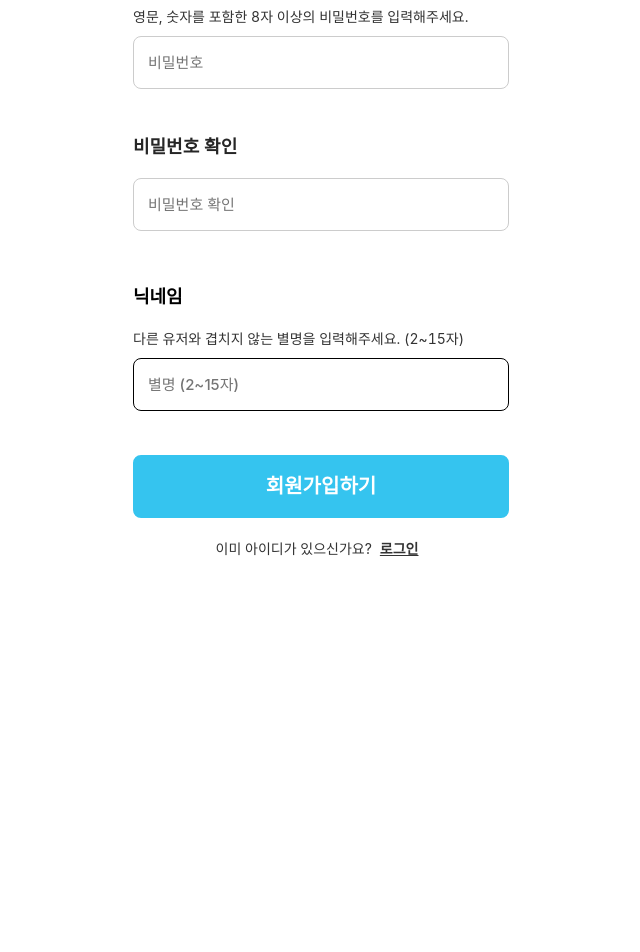
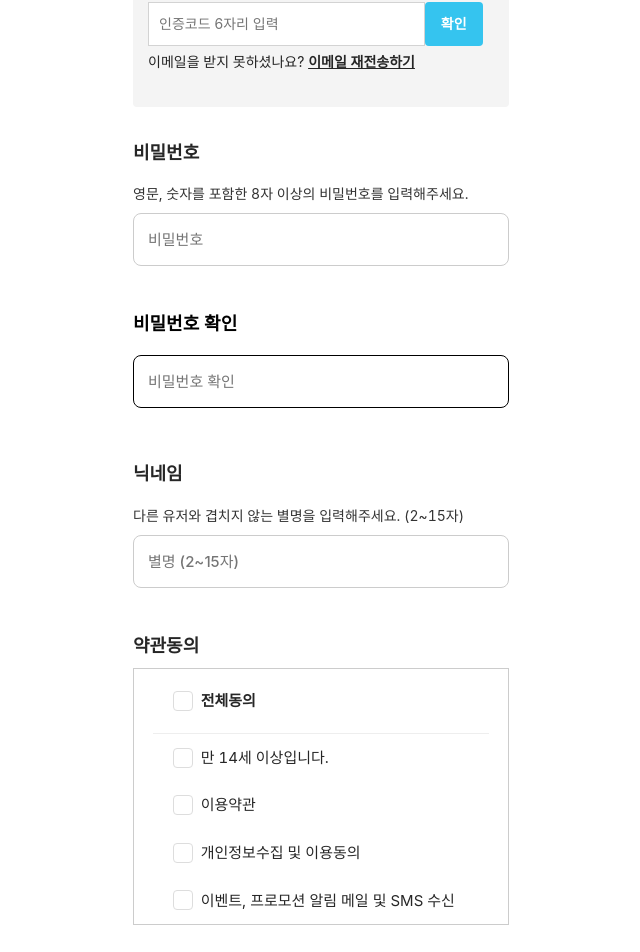
Before and after one commit to TodayHouse/TodayHouse-Frontend, a React (Create React App) app: page /signup in a window 1280 px wide. Shown: the part 516-1468 px from the top of the page, without its empty margins (319-959 px from the left). Before the commit the page ends 1096 px from the top, so only its background shows below. Built offline with nearby package versions, Linux system fonts and the light colour scheme; no server answers.

Commit message:
회원가입 api 연동 test를 위한 코드 작성

```diff
--- a/package.json
+++ b/package.json
@@ -8,7 +8,7 @@
     "@testing-library/react": "^12.1.2",
     "@testing-library/user-event": "^13.5.0",
     "antd": "^4.18.3",
-    "axios": "^0.25.0",
+    "axios": "0.25.0",
     "draft-js": "^0.11.7",
     "jquery": "^3.6.0",
     "materialize-css": "1.0.0-rc.2",
--- a/src/Store.jsx
+++ b/src/Store.jsx
@@ -1,5 +1,5 @@
 import {configureStore,createSlice,combineReducers} from '@reduxjs/toolkit'
-import {product} from './reducer'
+import {product,signup} from './reducer'
 
 const slicer = createSlice({
     name:"Reducer",
@@ -15,7 +15,7 @@ const slicer = createSlice({
     }
 })
 
-const rootReducer = combineReducers({slicer:slicer.reducer, product:product.reducer})
+const rootReducer = combineReducers({slicer:slicer.reducer, product:product.reducer, signup:signup.reducer})
 const store = configureStore({reducer: rootReducer}) //redux toolkit 사용가능
 
 export const {navChange} = slicer.actions //export할 reducer들 이름
--- a/src/pages/Signup/Signup.js
+++ b/src/pages/Signup/Signup.js
@@ -2,6 +2,12 @@ import React, { Fragment, useState, useEffect } from 'react'
 import styled from 'styled-components'
 import $ from 'jquery'
 import { useNavigate } from 'react-router-dom'
+import axios from 'axios'
+import { EmailVerifyView, AgreeView } from './components'
+import theme from '../../theme'
+import { useSelector } from 'react-redux'
+
+const url = theme.apiUrl
 
 const Signup = () => {
   const navigate = useNavigate()
@@ -61,17 +67,43 @@ const Signup = () => {
   }
 
   const testEmailCertification = (str) => {
+    const fullEmail = form.email + '@' + form.emailSuffix
     // 이메일 인증하기 버튼 눌렀을 때 인증 실패하면 메시지 띄우면 됨(이메일 형식 예외 케이스 굳이 안 짜도 됨)
     // 이메일이 가입된 이메일인지, 아니라면 이메일 형식에 맞는지 -> 맞다면 인증 코드 전송
+    axios.get(url + `/users/emails/${fullEmail}/exist`).then((response) => {
+      if (response.data.result) {
+        //중복된 이메일
+        setEmailCheckMsg('이미 가입된 이메일입니다.')
+      }
 
-    if (str === 'test@naver.com') {
-      setEmailCheckMsg('이미 가입된 이메일입니다.')
-    } else {
+      //이메일 중복 아닐 경우
+      else {
         setEmailCheckMsg('')
         emailCheckFunc()
-      if (emailCheckMsg === '') alert('이메일에서 인증 코드를 확인해주세요.')
+        if (emailCheckMsg === '') {
+          if (form.email === '') alert('이메일을 입력해주세요.')
+          else {
+            const data = { email: fullEmail }
+            axios
+              .post(url + '/emails/token/send', data, {
+                headers: {
+                  'Content-Type': 'application/json',
+                },
+              })
+              .then((response) => {
+                console.log(response)
+                if (response.data.isSuccess) {
+                  alert('이메일에서 인증코드를 확인해주세요.')
+                }
+              })
+              .catch((e) => {
+                console.log('error log : ' + e)
+              })
+          }
+        }
       }
       setEmailCheck(str) // 어떤 경우에서든 emailCheck 값 변경
+    }) //end axios
   }
 
   // 비밀번호와 비밀번호 확인이 일치하거나, 비밀번호 확인 칸이 비어있는 경우 true 반환
@@ -108,8 +140,18 @@ const Signup = () => {
   // 닉네임 형식 체크 함수
   const nicknameCheckFunc = () => {
     if (nicknameRegExp(form.nickname) || form.nickname.length === 0) {
+      axios
+        .get(url + `users/nickname/${form.nickname}/exist`)
+        .then((response) => {
+          if (response.data.result) {
+            //닉네임 중복
+            setNicknameCheckMsg('사용 중인 닉네임입니다.')
+            setTextColor({ nickname: 'red' })
+          } else {
             setNicknameCheckMsg('')
             setTextColor({ nickname: 'black' })
+          }
+        })
     } else if (form.nickname.length < 2) {
       setNicknameCheckMsg('2자 이상 입력해주세요.')
       setTextColor({ nickname: 'red' })
@@ -117,11 +159,30 @@ const Signup = () => {
       setNicknameCheckMsg('15자 이하로 입력해주세요.')
       setTextColor({ nickname: 'red' })
     }
+    //  else {
+    //   //형식에 맞을 경우
+    //   if (form.nickname === '이준수') {
+    //     setNicknameCheckMsg('사용 중인 닉네임입니다.')
+    //     setTextColor({ nickname: 'red' })
+    //   }
+    //   //
+    //   //
+    //   //
+    //   //
+    //   //
+    //   //
+    //   //
+    //   //
+    //   //
+    // }
   }
 
+  const agree = useSelector((state) => state.signup.agree)
+
   const signupCheckFunc = () => {
+    const fullEmail = form.email + '@' + form.emailSuffix
     if (
-      form.email + '@' + form.emailSuffix === emailCheck && // 임시 저장 값 == 현재 이메일 칸에 들어있는 값 이어야함
+      fullEmail === emailCheck && // 임시 저장 값 == 현재 이메일 칸에 들어있는 값 이어야함
       form.email.length > 0 &&
       emailCheckMsg === '' &&
       form.password.length > 0 &&
@@ -131,7 +192,29 @@ const Signup = () => {
       form.nickname.length > 0 &&
       nicknameCheckMsg === ''
     ) {
-      alert('회원가입이 완료되었습니다.')
+      axios
+        .post(
+          url + 'users/signup',
+          {
+            email: fullEmail,
+            password1: form.password,
+            password2: form.repassword,
+            nickname: form.nickname,
+            agreeAge: agree[0],
+            agreeTOS: agree[1],
+            agreePICU: agree[2],
+            agreePromotion: agree[3],
+          },
+          {
+            headers: {
+              'Content-Type': 'application/json',
+            },
+          },
+        )
+        .then((response) => {
+          if (response.data.isSuccess) alert('회원가입이 완료되었습니다.')
+        })
+        .catch((e) => console.log(e))
     } else alert('입력하신 정보를 다시 확인해주세요.')
   }
 
@@ -285,6 +368,7 @@ const Signup = () => {
             >
               <ButtonText>이메일 인증하기</ButtonText>
             </EmailButton>
+            <EmailVerifyView email={form.email + '@' + form.emailSuffix} />
           </EmailContainer>
           <PasswordContainer>
             <Label style={{ color: textColor.password }}>비밀번호</Label>
@@ -330,6 +414,7 @@ const Signup = () => {
             </Nickname>
             <ErrorText>{nicknameCheckMsg}</ErrorText>
           </NicknameContainer>
+          <AgreeView />
           <div
             style={{
               display: 'flex',
--- /dev/null
+++ b/src/pages/Signup/components/AgreeView.js
@@ -0,0 +1,110 @@
+import React, { useEffect, useState } from 'react'
+import styled from 'styled-components'
+import { AgreeElement, Checkbox } from '../elements'
+import { useDispatch } from 'react-redux'
+import { changeAgree } from '../../../reducer/signup'
+
+const texts = [
+  '만 14세 이상입니다.',
+  '이용약관',
+  '개인정보수집 및 이용동의',
+  '이벤트, 프로모션 알림 메일 및 SMS 수신',
+]
+const AgreeView = () => {
+  const dispatch = useDispatch()
+  const [agree, setAgree] = useState([false, false, false, false])
+  const [allAgree, setAllAgree] = useState(false)
+
+  const onClick = (idx) => {
+    //누른 항목의 bool값 변경
+    let arr = []
+    for (let i = 0; i < 4; i++) {
+      if (idx === i) arr.push(!agree[i])
+      else arr.push(agree[i])
+    }
+    setAgree(arr)
+  }
+
+  const onAllClick = () => {
+    //전체 동의 logic
+    let cnt = 0
+    for (let i = 0; i < 4; i++) {
+      if (agree[i]) cnt += 1
+    }
+    if (cnt === 4) {
+      setAgree([false, false, false, false])
+      setAllAgree(false)
+    } else {
+      setAgree([true, true, true, true])
+      setAllAgree(true)
+    }
+  }
+
+  useEffect(() => {
+    dispatch(changeAgree(agree))
+
+    let cnt = 0
+    for (let i = 0; i < 4; i++) {
+      if (agree[i]) cnt += 1
+    }
+
+    if (cnt === 4) setAllAgree(true)
+    else setAllAgree(false)
+  }, [agree])
+
+  useEffect(() => {
+    setAgree([false, false, false, false])
+  }, [])
+
+  return (
+    <Wrap>
+      <Label>약관동의</Label>
+      <Container>
+        <AllAgree onClick={onAllClick}>
+          <Checkbox isClicked={allAgree} />
+          <Text>전체동의</Text>
+        </AllAgree>
+        {texts.map((data, idx) => (
+          <AgreeElement
+            key={idx}
+            text={data}
+            onClick={() => {
+              onClick(idx)
+            }}
+            isClicked={agree[idx]}
+          />
+        ))}
+      </Container>
+    </Wrap>
+  )
+}
+
+const Wrap = styled.div`
+  width: 100%;
+  margin-bottom: 30px;
+`
+const Container = styled.div`
+  width: 100%;
+  display: flex;
+  flex-direction: column;
+  align-items: center;
+  border: 1px solid #cccccc;
+`
+const AllAgree = styled.div`
+  width: 90%;
+  display: flex;
+  align-items: center;
+  padding: 20px;
+  border-bottom: 1px solid #eeeeee;
+`
+const Text = styled.span`
+  font-weight: bold;
+  font-size: 15px;
+  margin-left: 8px;
+`
+const Label = styled.p`
+  font-size: 18px;
+  font-weight: bold;
+  margin: 8px 0px;
+`
+export default AgreeView
--- /dev/null
+++ b/src/pages/Signup/components/EmailVerifyView.js
@@ -0,0 +1,81 @@
+import React, { useEffect, useState } from 'react'
+import styled from 'styled-components'
+import axios from 'axios'
+import theme from '../../../theme'
+
+const EmailVerifyView = (props) => {
+  const [inputValue, setInputValue] = useState('')
+  const url = theme.apiUrl
+
+  const onChange = (e) => {
+    setInputValue(e.target.value)
+  }
+
+  const data = { email: props.email, token: inputValue }
+  const onSubmit = (e) => {
+    e.preventDefault()
+    axios
+      .put(url + 'emails/token/verify', data, {
+        headers: {
+          'Content-Type': 'application/json',
+        },
+      })
+      .then((response) => {
+        console.log(response)
+        if (response.data.isSuccess) {
+          alert('이메일 인증이 완료되었습니다.')
+        }
+      })
+      .catch((e) => {
+        console.log('error log : ' + e)
+      })
+  }
+
+  return (
+    <Container>
+      <span>이메일로 전송된 인증코드를 입력해주세요.</span>
+      <InputContainer onSubmit={onSubmit}>
+        <Input onChange={onChange} placeholder="인증코드 6자리 입력" />
+        <Button onClick={onSubmit}>확인</Button>
+      </InputContainer>
+      <p style={{ marginTop: 5 }}>
+        이메일을 받지 못하셨나요?{' '}
+        <span style={{ fontWeight: 'bold', textDecoration: 'underline' }}>
+          이메일 재전송하기
+        </span>
+      </p>
+    </Container>
+  )
+}
+
+const Container = styled.div`
+  margin-top: 20px;
+  display: flex;
+  flex-direction: column;
+  justify-content: center;
+  width: 100%;
+  padding: 20px 15px;
+  background-color: #f4f4f4;
+  border-radius: 4px;
+`
+const InputContainer = styled.form`
+  display: flex;
+  margin-top: 10px;
+`
+const Input = styled.input`
+  width: 80%;
+  border: 1px solid lightgray;
+  padding: 10px;
+`
+const Button = styled.button`
+  display: flex;
+  align-items: center;
+  justify-content: center;
+  border: none;
+  border-radius: 4px;
+  padding: 8px 16px;
+  background-color: ${(props) => props.theme.mainColor};
+  color: white;
+  font-weight: bold;
+`
+export default EmailVerifyView
--- /dev/null
+++ b/src/pages/Signup/components/index.js
@@ -0,0 +1,3 @@
+import EmailVerifyView from './EmailVerifyView'
+import AgreeView from './AgreeView'
+export { EmailVerifyView, AgreeView }
--- /dev/null
+++ b/src/pages/Signup/elements/AgreeElement.js
@@ -0,0 +1,24 @@
+import React, { useState } from 'react'
+import styled from 'styled-components'
+import { Checkbox } from '.'
+
+const AgreeElement = (props) => {
+  return (
+    <Container onClick={props.onClick}>
+      <Checkbox isClicked={props.isClicked} />
+      <Text>{props.text}</Text>
+    </Container>
+  )
+}
+
+const Container = styled.div`
+  width: 90%;
+  display: flex;
+  align-items: center;
+  padding: 12px 20px;
+`
+const Text = styled.span`
+  font-size: 15px;
+  margin-left: 8px;
+`
+export default AgreeElement
--- /dev/null
+++ b/src/pages/Signup/elements/Checkbox.js
@@ -0,0 +1,18 @@
+import React from 'react'
+import styled from 'styled-components'
+
+const Checkbox = (props) => {
+  console.log(props)
+  return <Container isClicked={props.isClicked} />
+}
+
+const Container = styled.button`
+  width: 20px;
+  height: 20px;
+  border: 1px solid
+    ${(props) => (props.isClicked ? props.theme.mainColor : '#dddddd')};
+  border-radius: 4px;
+  background-color: ${(props) =>
+    props.isClicked ? props.theme.mainColor : 'white'};
+`
+export default Checkbox
--- /dev/null
+++ b/src/pages/Signup/elements/index.js
@@ -0,0 +1,3 @@
+import AgreeElement from './AgreeElement'
+import Checkbox from './Checkbox'
+export { AgreeElement, Checkbox }
--- a/src/reducer/index.js
+++ b/src/reducer/index.js
@@ -1,3 +1,3 @@
 import product from './product'
-
-export { product }
+import signup from './signup'
+export { product, signup }
--- /dev/null
+++ b/src/reducer/signup.js
@@ -0,0 +1,16 @@
+import { createSlice } from '@reduxjs/toolkit'
+
+const signupReducer = createSlice({
+  name: 'productReducer',
+  initialState: {
+    agree: [false, false, false, false],
+  },
+  reducers: {
+    changeAgree: (state, action) => {
+      state.agree = action.payload
+    },
+  },
+})
+
+export const { changeAgree } = signupReducer.actions
+export default signupReducer
--- a/src/theme.js
+++ b/src/theme.js
@@ -1,6 +1,7 @@
 const theme = {
   mainColor: '#35c4ef',
   hoverMainColor: '#74a9d4',
+  apiUrl: 'http://localhost8080',
 }
 
 export default theme
```
Also changed, not shown: 2 other files (tests, documents, lock files or other folders). Lines whose indentation alone changed are shown as unchanged.
